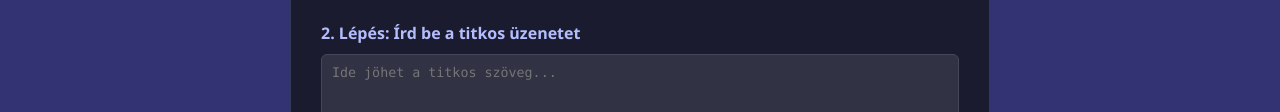
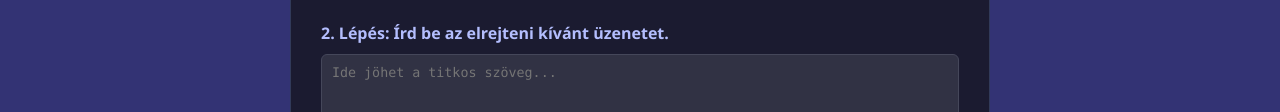
Before and after one commit to VIX133/Szakdolgozat, a website: page public/index.html in a window 1280 px wide. Shown: the part 463-575 px from the top of the page. Drawn offline with Linux system fonts and the light colour scheme.

Commit message:
Kisebb javitas

```diff
--- a/public/index.html
+++ b/public/index.html
@@ -99,7 +99,7 @@
                 <div class="divider">--- VAGY TÖLTS FEL SAJÁTOT ---</div>
                 <input type="file" id="fileInput" accept="image/*">
 
-                <div class="template-header" style="margin-top: 10px;">2. Lépés: Írd be a titkos üzenetet</div>
+                <div class="template-header" style="margin-top: 10px;">2. Lépés: Írd be az elrejteni kívánt üzenetet.</div>
                 <textarea id="messageInput" placeholder="Ide jöhet a titkos szöveg..."></textarea>
                 <div class="counter">Beírt szöveg mérete: <span id="byteCounter">0 KB</span></div>
 
```
